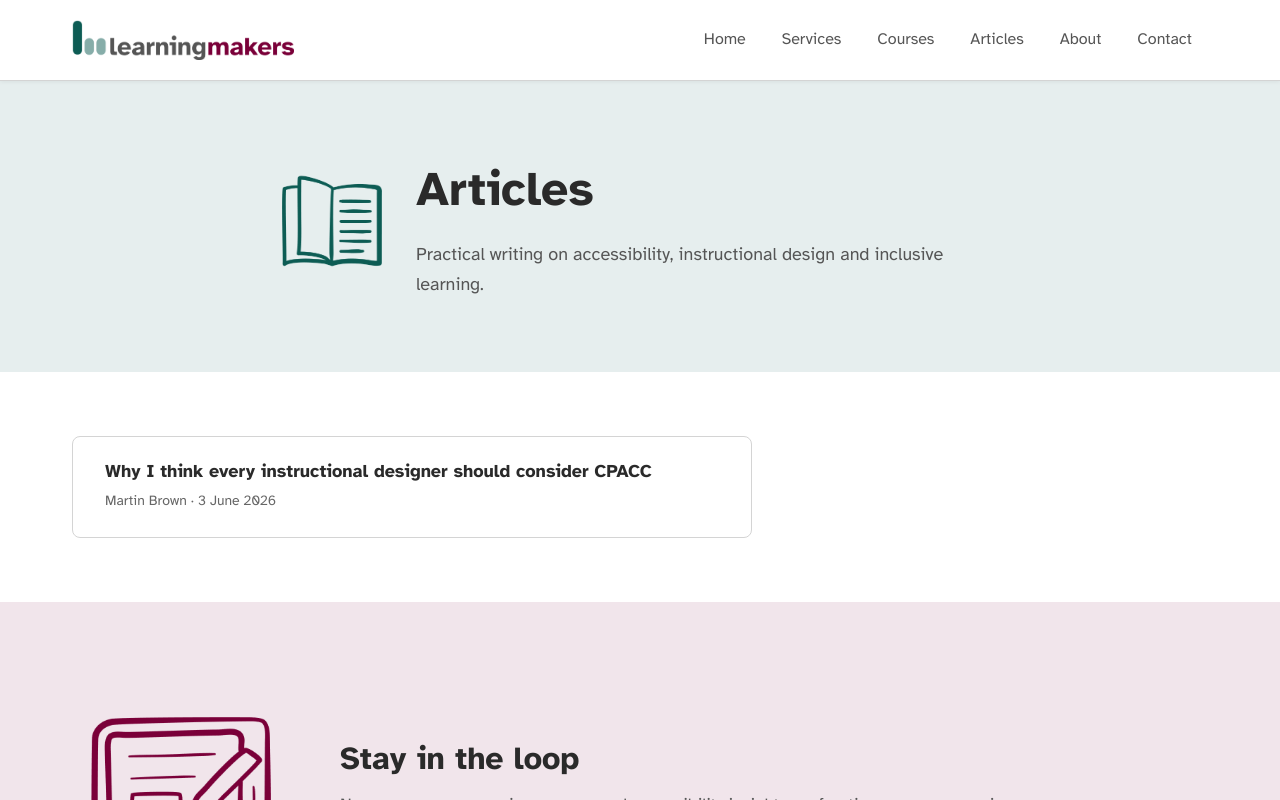
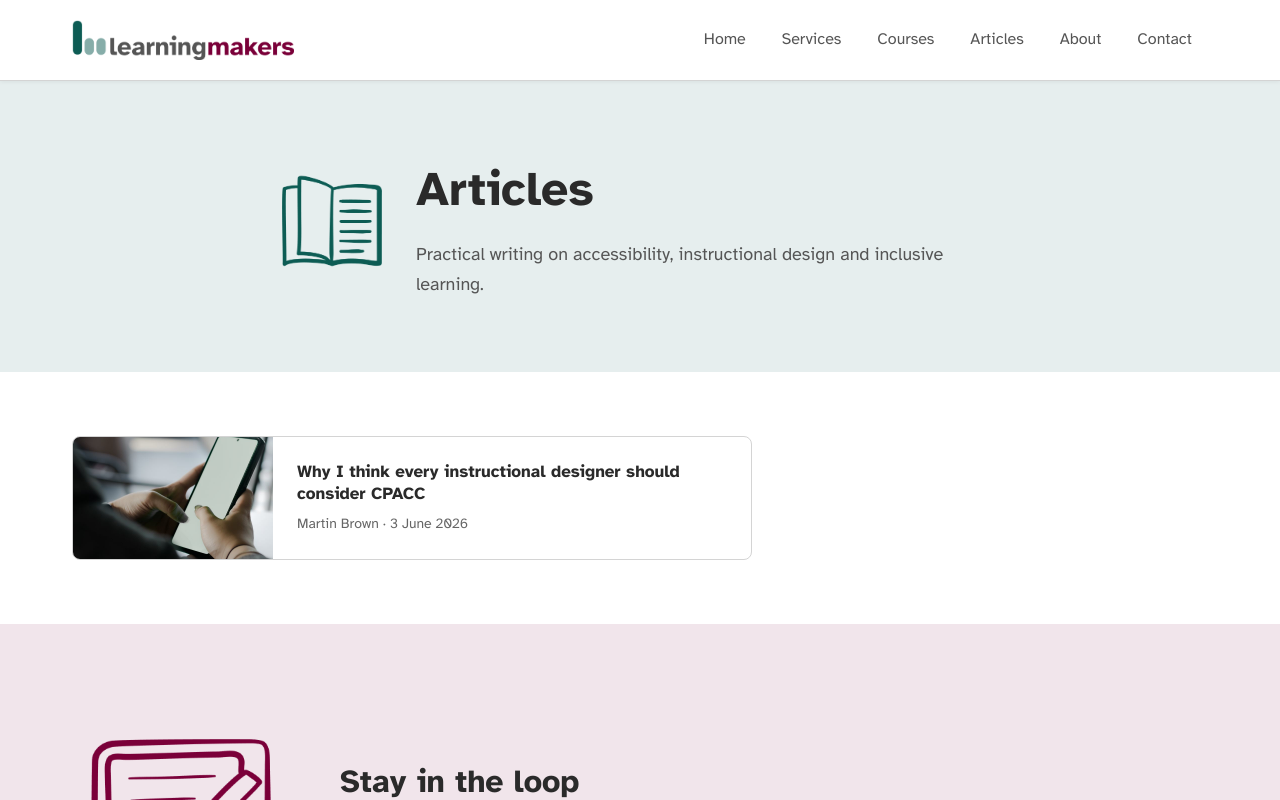
Before and after one commit to martinrbrown/learning-makers-website, a Next.js app: page /articles in a window 1280 px wide. Shown: the top 800 px of the page. Built offline with nearby package versions, Linux system fonts and the light colour scheme.

Commit message:
Fixing article images.

```diff
--- a/app/articles/page.module.css
+++ b/app/articles/page.module.css
@@ -12,10 +12,12 @@
 }
 
 .card {
+  position: relative;
+  display: flex;
   background: var(--color-white);
   border: 1px solid var(--color-light-grey);
   border-radius: 8px;
-  padding: 1.5rem 2rem;
+  overflow: hidden;
   transition: box-shadow 0.2s, transform 0.2s;
 }
 
@@ -30,19 +32,44 @@
   transform: translateY(-2px);
 }
 
-.cardTitle {
-  font-size: 1.125rem;
-  color: var(--color-near-black);
-  font-weight: 700;
-  margin-bottom: 0.5rem;
+.cardImageWrap {
+  position: relative;
+  width: 200px;
+  flex-shrink: 0;
 }
 
-.cardTitle a {
+.cardImage {
+  object-fit: cover;
+}
+
+.cardBody {
+  padding: 1.5rem;
+  display: flex;
+  flex-direction: column;
+  justify-content: center;
+  gap: 0.5rem;
+}
+
+.cardTitle {
+  font-size: 1.0625rem;
+  font-weight: 700;
+  color: var(--color-near-black);
+  line-height: 1.3;
+}
+
+.cardTitleLink {
   text-decoration: none;
   color: inherit;
 }
 
-.cardTitle a:hover {
+/* stretched link — makes the entire card clickable */
+.cardTitleLink::after {
+  content: '';
+  position: absolute;
+  inset: 0;
+}
+
+.card:hover .cardTitleLink {
   color: var(--color-teal-dark);
 }
 
@@ -50,3 +77,14 @@
   font-size: 0.875rem;
   color: #666666;
 }
+
+@media (max-width: 768px) {
+  .card {
+    flex-direction: column;
+  }
+
+  .cardImageWrap {
+    width: 100%;
+    height: 160px;
+  }
+}
--- a/app/articles/page.tsx
+++ b/app/articles/page.tsx
@@ -1,4 +1,5 @@
 import type { Metadata } from 'next'
+import Image from 'next/image'
 import Link from 'next/link'
 import HeroSection from '@/components/HeroSection'
 import styles from './page.module.css'
@@ -15,6 +16,7 @@ const articles = [
     author: 'Martin Brown',
     date: '3 June 2026',
     href: '/articles/why-every-instructional-designer-should-consider-cpacc',
+    image: '/cpacc-article-image-800x800.jpg',
   },
 ]
 
@@ -35,12 +37,25 @@ export default function ArticlesPage() {
             {articles.map((article) => (
               <li key={article.href}>
                 <article className={styles.card}>
-                  <h2 className={styles.cardTitle}>
-                    <Link href={article.href}>{article.title}</Link>
-                  </h2>
-                  <p className={styles.cardMeta}>
-                    {article.author} · {article.date}
-                  </p>
+                  <div className={styles.cardImageWrap}>
+                    <Image
+                      src={article.image}
+                      alt=""
+                      fill
+                      sizes="(max-width: 768px) 100vw, 200px"
+                      className={styles.cardImage}
+                    />
+                  </div>
+                  <div className={styles.cardBody}>
+                    <h2 className={styles.cardTitle}>
+                      <Link href={article.href} className={styles.cardTitleLink}>
+                        {article.title}
+                      </Link>
+                    </h2>
+                    <p className={styles.cardMeta}>
+                      {article.author} · {article.date}
+                    </p>
+                  </div>
                 </article>
               </li>
             ))}
--- a/app/articles/why-every-instructional-designer-should-consider-cpacc/page.module.css
+++ b/app/articles/why-every-instructional-designer-should-consider-cpacc/page.module.css
@@ -9,7 +9,9 @@
 
 .articleImage {
   width: 100%;
-  height: auto;
+  height: 320px;
+  max-height: 320px;
+  object-fit: cover;
   border-radius: 10px;
   display: block;
   margin-bottom: 2rem;
```
